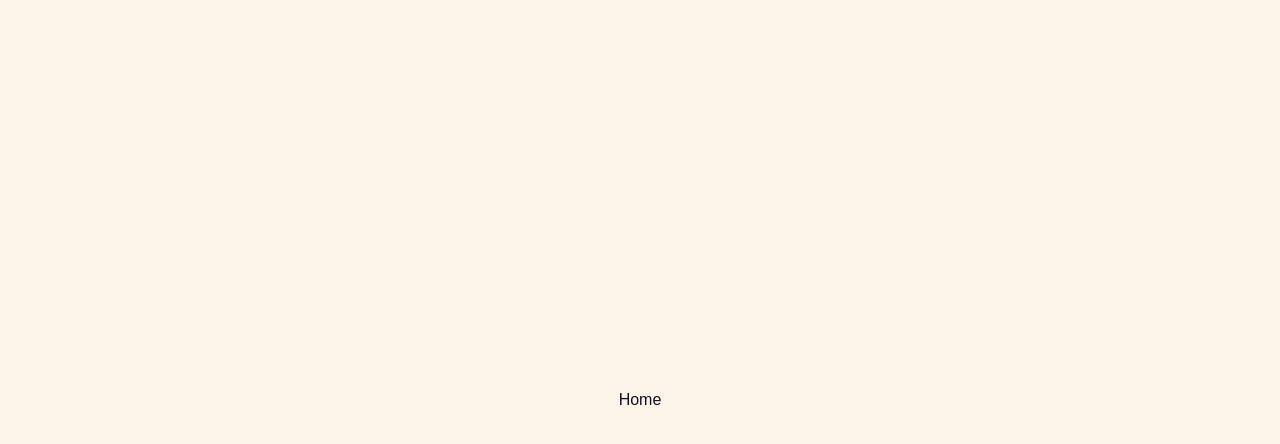
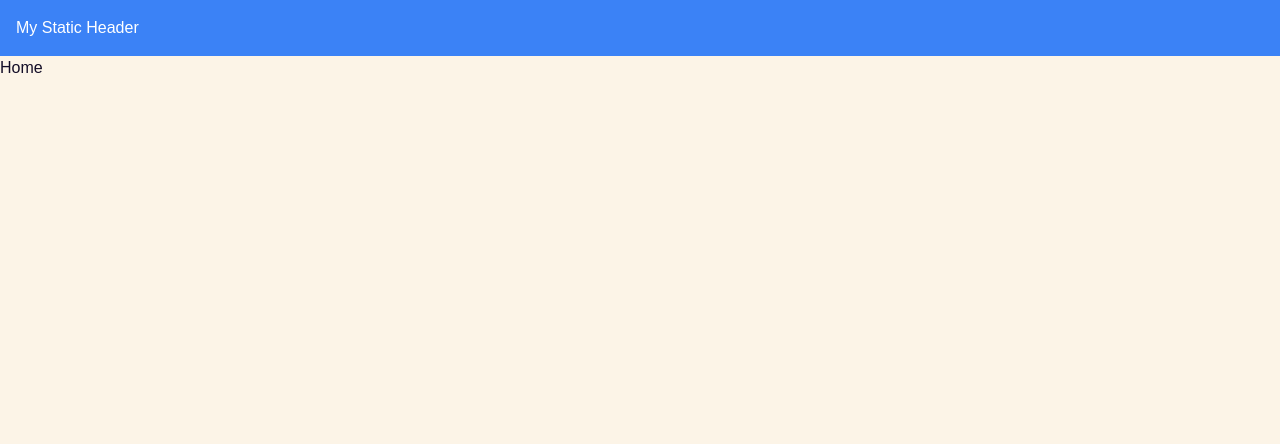
Before and after one commit to AntiAvengers/Lycaon, a React (Vite) app in the folder client/: page /home in a window 1280 px wide. Shown: the top 444 px of the page. Built offline with nearby package versions, Linux system fonts and the light colour scheme.

Commit message:
edited css signinPG, added layoutpg to work in header to appear only after signin

```diff
--- a/client/src/App.jsx
+++ b/client/src/App.jsx
@@ -3,17 +3,17 @@ import SignInPg from "./components/signInPg.jsx";
 import HomePg from "./components/homePg.jsx";
 import PuzzelPg from "./components/puzzelPg.jsx";
 import NotFoundPg from "./components/NFP.jsx";
+import Layout from './components/Layout.jsx';
 
 const App = () => {
     return (
         <div id="app" >
             <Router>
                 <Routes>
-                    <Route path="/" element={<SignInPg />} />
-                    <Route path="/home" element={<HomePg />} />
-                    <Route path="/signIn" element={<SignInPg />} />
-                    <Route path="/puzzles" element={<PuzzelPg />} />
-                    <Route path="*" element={<NotFoundPg />} />
+                <Route path="/" element={<Layout><SignInPg /></Layout>} />
+                <Route path="/home" element={<Layout><HomePg /></Layout>} />
+                <Route path="/puzzles" element={<Layout><PuzzelPg /></Layout>} />
+                <Route path="*" element={<NotFoundPg />} />
                 </Routes>
             </Router>
         </div>
--- /dev/null
+++ b/client/src/components/Header.jsx
@@ -0,0 +1,9 @@
+const Header = () => {
+    return (
+        <header className="sticky top-0 w-full bg-blue-500 text-white p-4 z-50">
+            <h1>My Static Header</h1>
+        </header>
+    );
+};
+
+export default Header;
--- /dev/null
+++ b/client/src/components/Layout.jsx
@@ -0,0 +1,24 @@
+import { useLocation } from "react-router-dom";
+import PropTypes from "prop-types";
+import Header from "./Header";
+
+const Layout = ({ children }) => {
+    const location = useLocation();
+
+    // Check if the current route is the SignIn page
+    const isSignInPage = location.pathname === "/";
+
+    return (
+        <div>
+            {!isSignInPage && <Header />}
+            <main>{children}</main>
+        </div>
+    );
+};
+
+// Define prop types
+Layout.propTypes = {
+    children: PropTypes.node.isRequired, // children should be a React node (JSX, string, etc.)
+};
+
+export default Layout;
--- a/client/src/components/signInPg.jsx
+++ b/client/src/components/signInPg.jsx
@@ -2,13 +2,13 @@ import { Link } from "react-router-dom";
 
 const SignInPg = () => {
     return (
-        <div className="h-1/2 flex flex-col justify-evenly">
+        <div className="h-screen flex flex-col justify-center items-center">
             <h1 className="text-center" style={{ fontSize: "5rem" }}>
                 Suikle
             </h1>
             <section
             style={{backgroundColor:"#FBBB26"}}
-            className="h-2/3 flex flex-col justify-between items-center p-3 rounded">
+            className="h-1/3 flex flex-col justify-evenly items-center p-3 rounded">
                 <input
                     className="p-3 rounded"
                     style={{ fontSize: "18px" }}
--- a/client/src/style.css
+++ b/client/src/style.css
@@ -14,10 +14,10 @@ body {
 #app {
     width: 100%;
     height: 100vh;
-    overflow: hidden;
+    /* overflow: hidden;
     display: flex;
     justify-content: center;
-    align-items: center;
+    align-items: center; */
 }
 
 .spritePosition {
```
